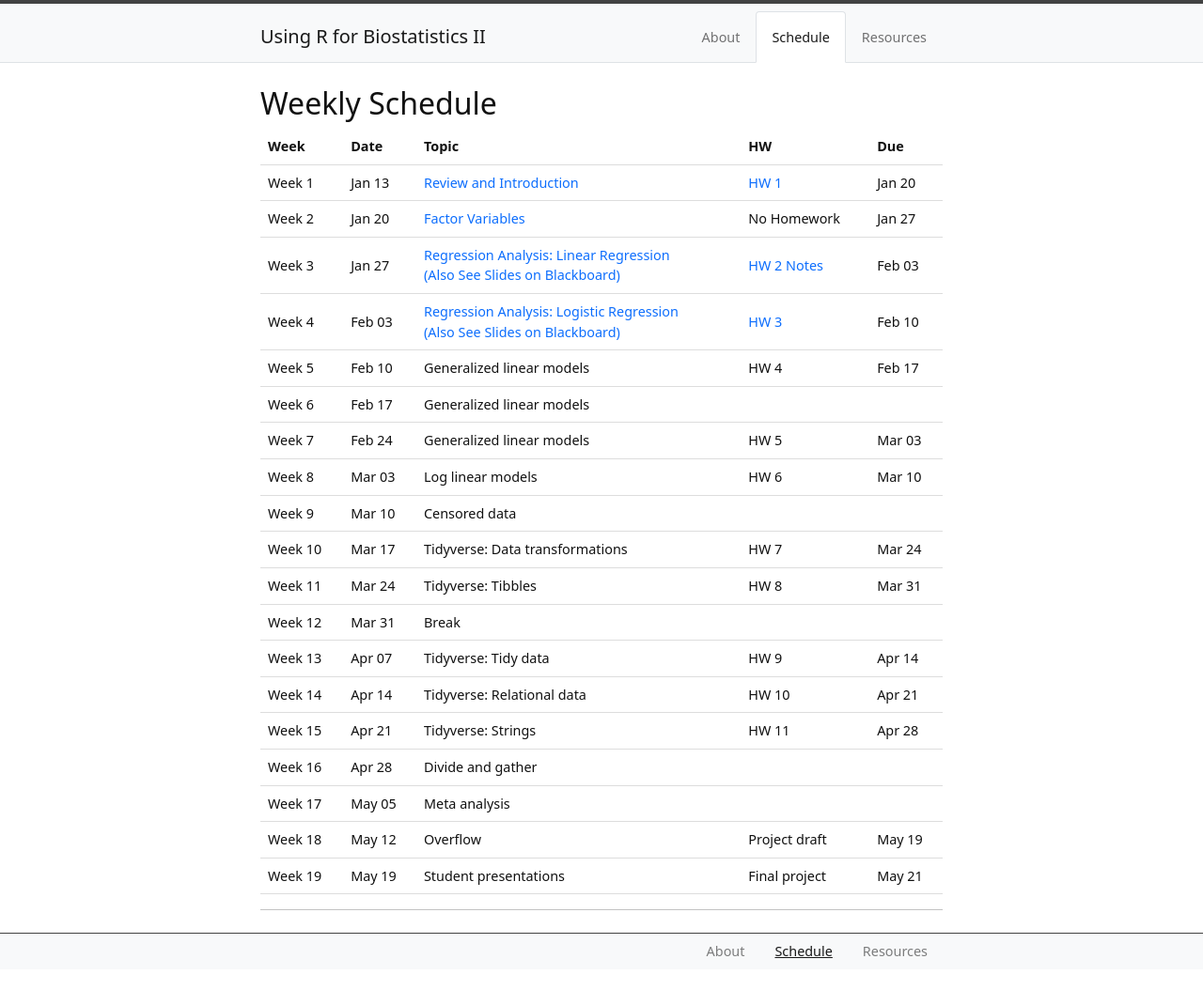
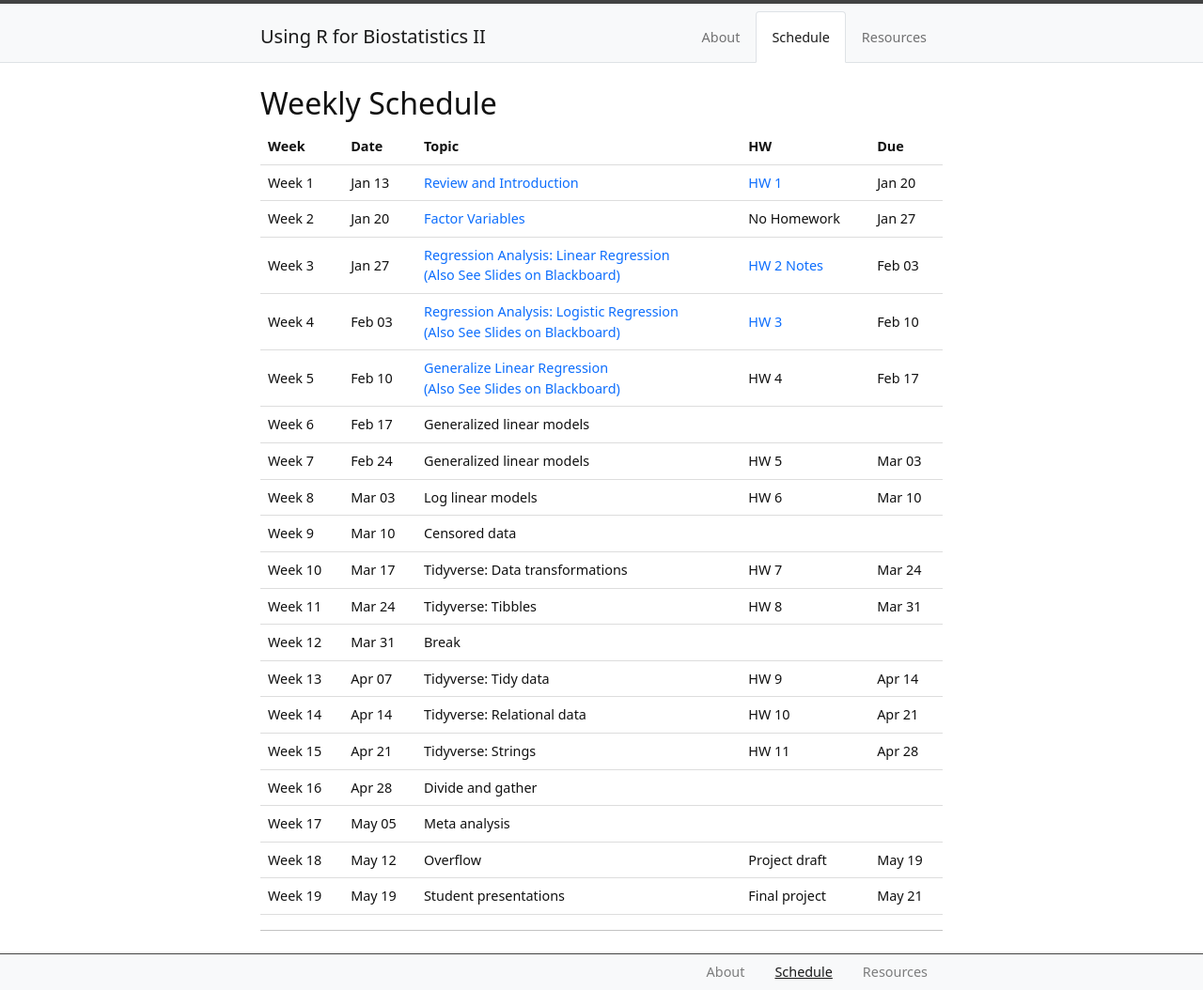
Before and after one commit to XiaoyuLiang/BIOE806-Spring2022, a Jekyll site: the page built from content/2-Schedule.md, in a window 1280 px wide. Shown: the whole page at 94% size. Built offline with Jekyll 4.4.1, drawn with Linux system fonts in a browser that asks for light colours; before the commit the page ends 1032 px from its top, so only the background shows below that.

Commit message:
Update 2-Schedule.md

```diff
--- a/content/2-Schedule.md
+++ b/content/2-Schedule.md
@@ -62,7 +62,7 @@ tr:hover {background-color: #D6EEEE;}
     <tr>
     <td>Week 5</td>
     <td>Feb 10</td>
-    <td>Generalized linear models</td>
+    <td><a href="/BIOE806-Spring2022/Lecture/5-Regression-Analysis-Generalize-Linear-Regression.html">Generalize Linear Regression <br />(Also See Slides on Blackboard)</a></td>
     <td>HW 4</td>
     <td>Feb 17</td>
   </tr>
```
